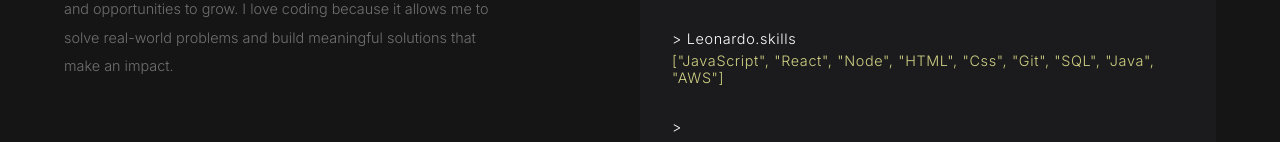
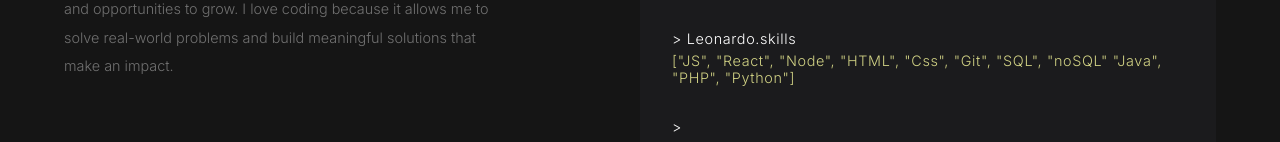
Before and after one commit to xDrokra/portfolio_site, a plain HTML site: page index.html in a window 1280 px wide. Shown: the part 278-420 px from the top of the page. Drawn offline with Linux system fonts and the light colour scheme.

Commit message:
cambio skill

```diff
--- a/index.html
+++ b/index.html
@@ -92,7 +92,7 @@
 
           <div class="input-statment">> Leonardo.skills</div>
           <div class="return-statment">
-            ["JavaScript", "React", "Node", "HTML", "Css", "Git", "SQL", "Java", "AWS"]
+            ["JS", "React", "Node", "HTML", "Css", "Git", "SQL", "noSQL" "Java", "PHP", "Python"]
           </div>
 
           <div class="input-statment">
```
